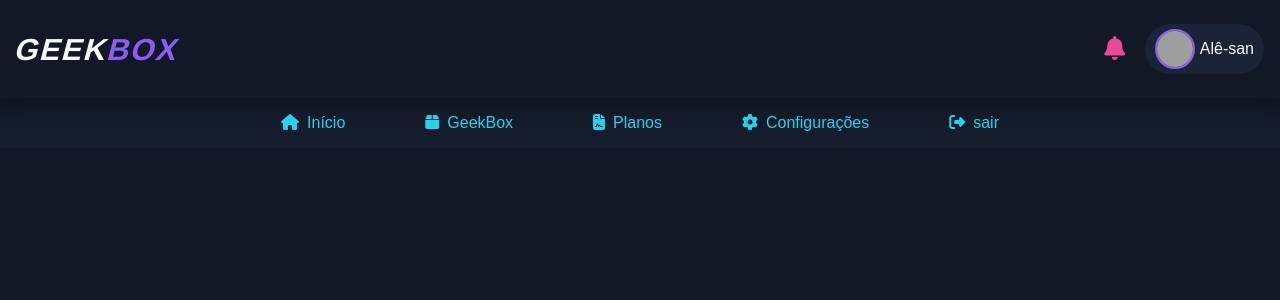
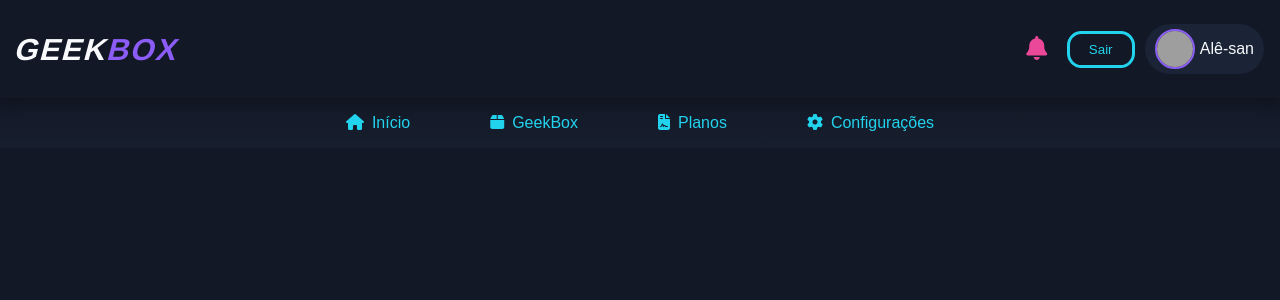
Before and after one commit to kocoli/boxGeek, a PHP site: page /views/app/_theme.html in a window 1280 px wide. Shown: the top 300 px of the page. Run offline with PHP 8.4, Linux system fonts and the light colour scheme; grey boxes are pictures that could not be loaded.

Commit message:
reajustes

```diff
--- a/nicoli/assets/css/base/variables.css
+++ b/nicoli/assets/css/base/variables.css
@@ -52,7 +52,7 @@
     /* shandows */
     --shadow-soft: 0 6px 12px rgba(0,0,0,0.20);
     --shadow-hard: 0 8px 24px rgba(0,0,0,0.35);
-    --shadow-magic: 0 8px 24px rgba(138, 92, 246, 0.281);
+    --shadow-magic: 0 5px 24px rgba(138, 92, 246, 0.486);
 
     /* Transitions */
     --transition: 0.3s ease-in-out;
--- a/nicoli/assets/css/components/buttons.css
+++ b/nicoli/assets/css/components/buttons.css
@@ -6,8 +6,8 @@
 }
 
 .btn-icon:hover {
-    background-color: var(--secondary-12);
-    color: var(--text-secondary);
+    color: var(--btn-hover);
+    text-shadow: var(--shadow-magic);
 }
 
 .btn-primary,
--- a/nicoli/assets/css/style.css
+++ b/nicoli/assets/css/style.css
@@ -9,4 +9,5 @@
 @import url('components/images.css');
 @import url('components/buttons.css');
 
+@import url('utils/display.css');
 @import url('utils/sidebar.css');
--- /dev/null
+++ b/nicoli/assets/css/utils/display.css
@@ -0,0 +1,3 @@
+.d-none{
+    display: none;
+}
--- a/nicoli/assets/css/utils/sidebar.css
+++ b/nicoli/assets/css/utils/sidebar.css
@@ -11,7 +11,3 @@
 .close ~ .container {
     margin-left: 75px;
 }
-
-.d-none{
-    display: none;
-}
--- a/nicoli/views/app/_theme.html
+++ b/nicoli/views/app/_theme.html
@@ -28,7 +28,7 @@
         </div>
         <nav class="header-nav-user">
             <button class="btn-icon"><i class="fa-solid fa-bell"></i></button>
-
+            <button class="btn-secondary">Sair</button>
             <div class="profile">
                 <img src="https://i.pravatar.cc/150" alt="avatar" class="img-avatar-profile">
                 <span>Alê-san</span>
@@ -42,7 +42,6 @@
             <li><a href="#"><i class="fa-solid fa-box"></i><span>GeekBox</span></a></li>
             <li><a href="#"><i class="fa-solid fa-file-contract"></i><span>Planos</span></a></li>
             <li><a href="#"><i class="fa-solid fa-gear"></i><span>Configurações</span></a></li>
-            <li><a href="#"><i class="fa-solid fa-right-from-bracket"></i><span>sair</span></a></li>
         </ul>
     </nav>
     <main class="container">
```
